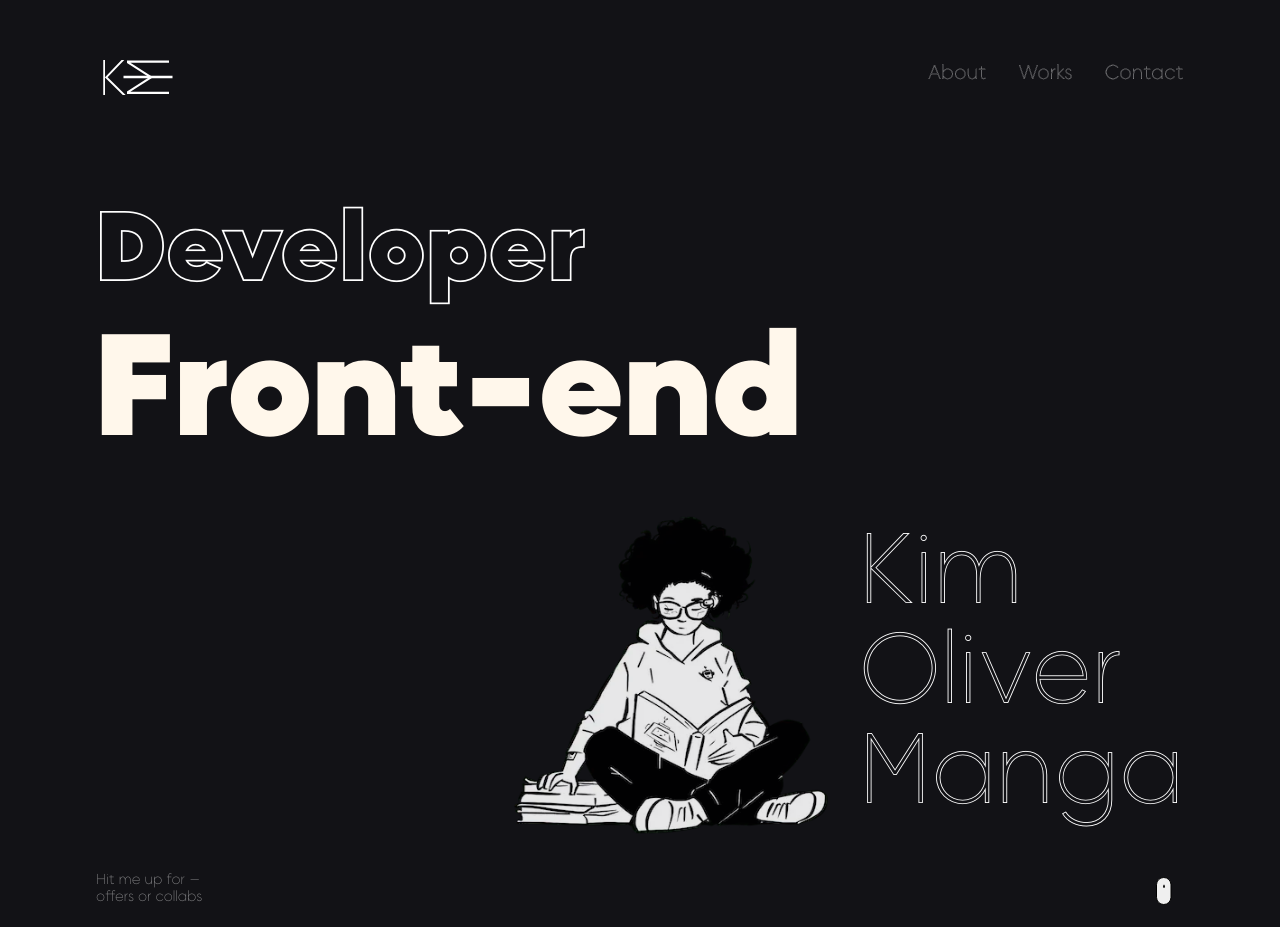
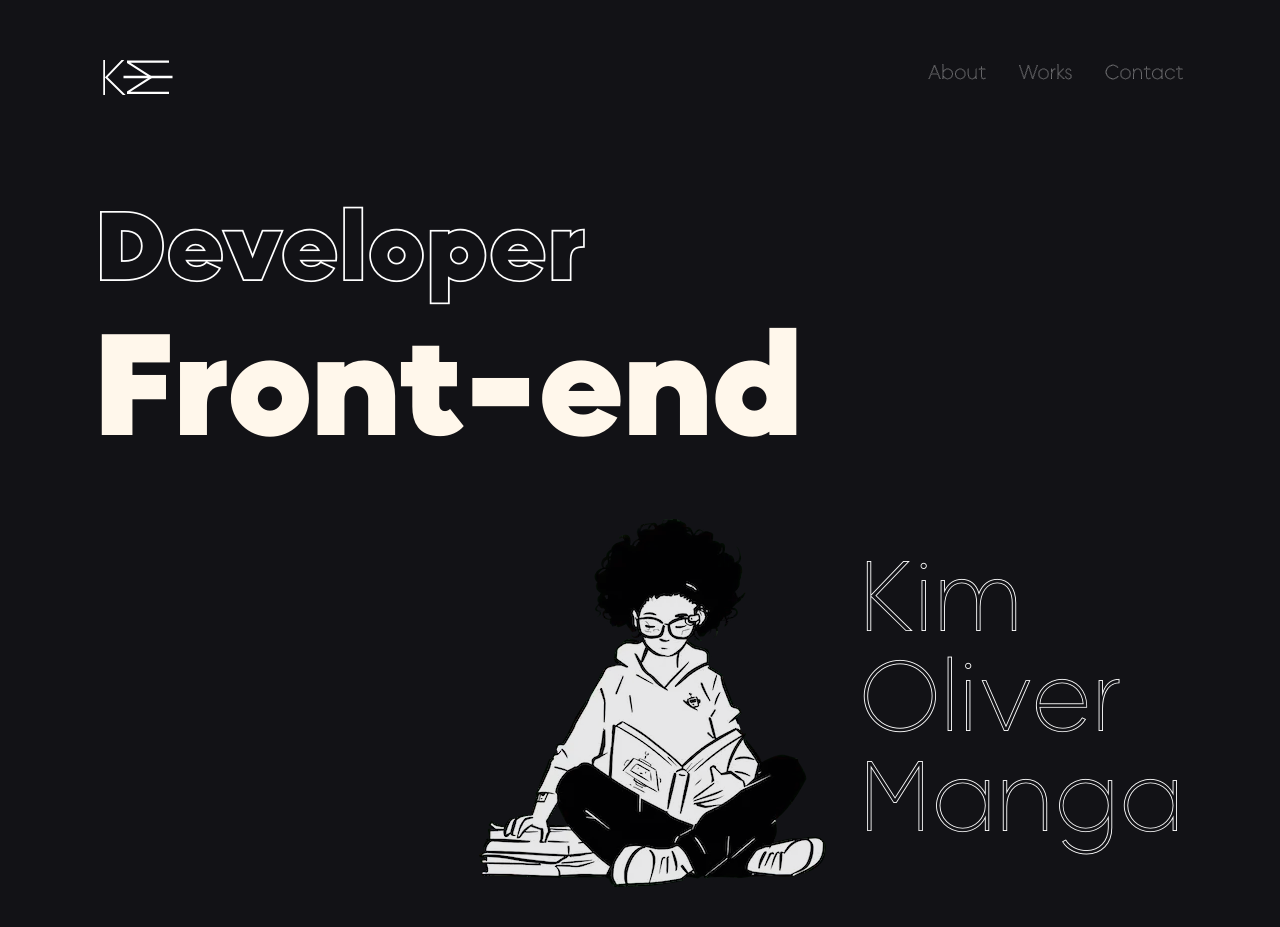
Before and after one commit to rttn-Mango/rttn.Mango, a React (Vite) app: page / in a window 1280 px wide. Shown: the top 927 px of the page. Built offline with nearby package versions, Linux system fonts and the light colour scheme.

Commit message:
Changes: removed some link tag

```diff
--- a/index.html
+++ b/index.html
@@ -18,13 +18,11 @@
     <meta property="og:locale" content="en_US">
     <meta property="og:site_name" content="https://mng0.vercel.app">
 
-    <link rel="prefetch" as="style" href="src/Styles/index.css">
     <link rel="preload" as="image" href="/src/assets/growth.webp">
 
     <!-- Preloading Fonts -->
     <link rel="preload" as="font" href="/public/Fonts/Okine-Black.otf">
     <link rel="preload" as="font" href="/public/Fonts/Okine-Black-Outline.otf">
-    <link rel="preload" as="font" href="/public/Fonts/Okine-Thin-Outline.otf">
 
     <title>rttn.Mango</title>
   </head>
--- a/src/Styles/index.css
+++ b/src/Styles/index.css
@@ -407,7 +407,7 @@ body {
   color: var(--clr-dm-primary);
 }
 .hero img {
-  max-height: 10.5rem;
+  height: auto;
   max-width: 10.5rem;
   opacity: 0.9;
 }
@@ -891,8 +891,7 @@ body {
 
 @media (min-width: 50em) {
   .hero img {
-    min-height: 21.5rem;
-    min-width: 21.5rem;
+    max-width: 100%;
   }
   .hero__creator {
     padding-block: min(3vw, 1.5rem);
--- a/src/Styles/index.scss
+++ b/src/Styles/index.scss
@@ -53,7 +53,7 @@ body{
     }
 
     img{
-        max-height: 10.5rem;
+        height: auto;
         max-width: 10.5rem;
         opacity: .9;
     }
@@ -541,10 +541,7 @@ body{
 //Desktop Layouts
 @media (min-width: 50em){
     .hero{
-        & img{
-            min-height: 21.5rem;
-            min-width: 21.5rem;
-        }
+        & img{max-width: 100%}
 
         &__creator{padding-block: min(3vw, 1.5rem);}
         @media screen and (width < 1000px) and (width > 800px){
```
Also changed, not shown: 1 other file (tests, documents, lock files or other folders).
